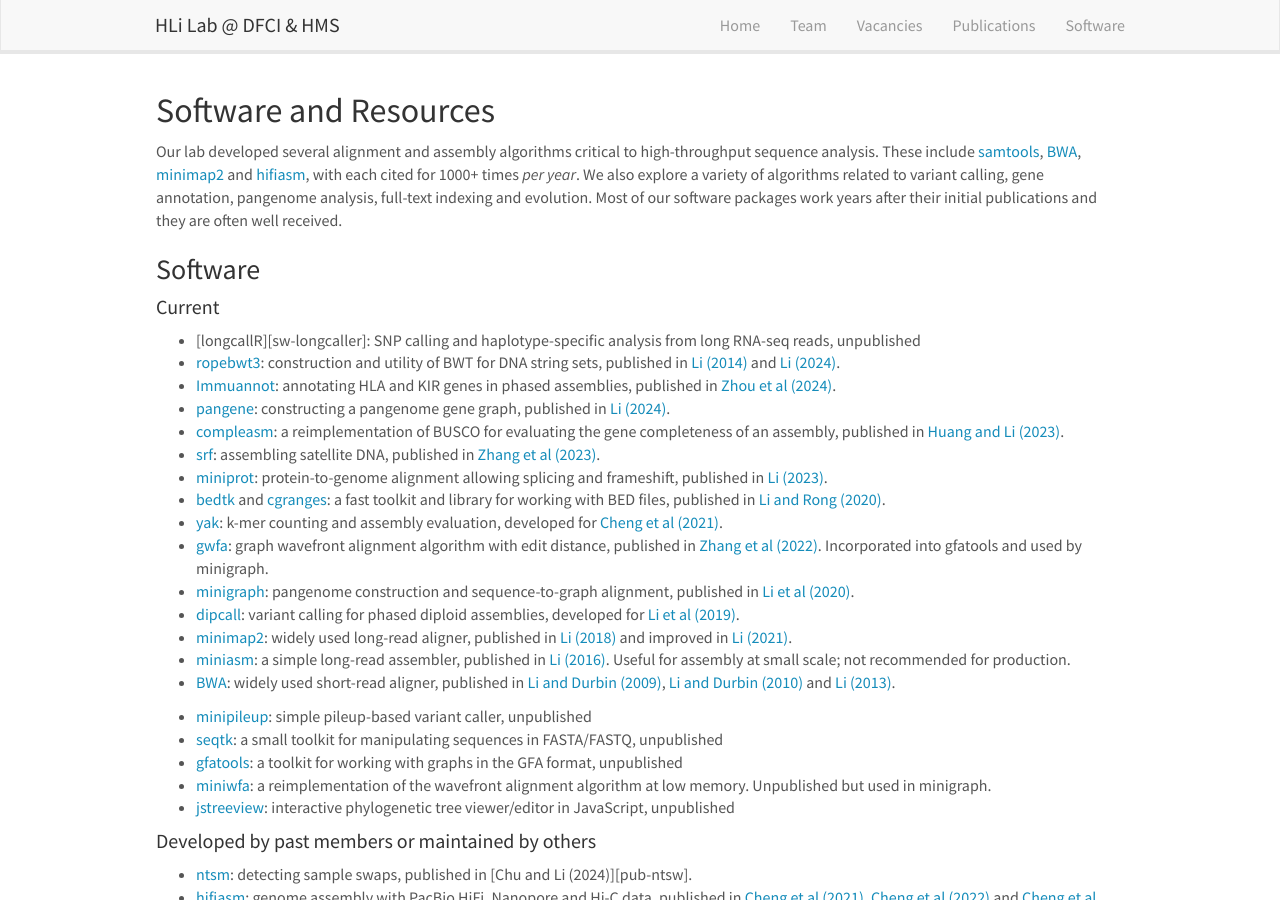
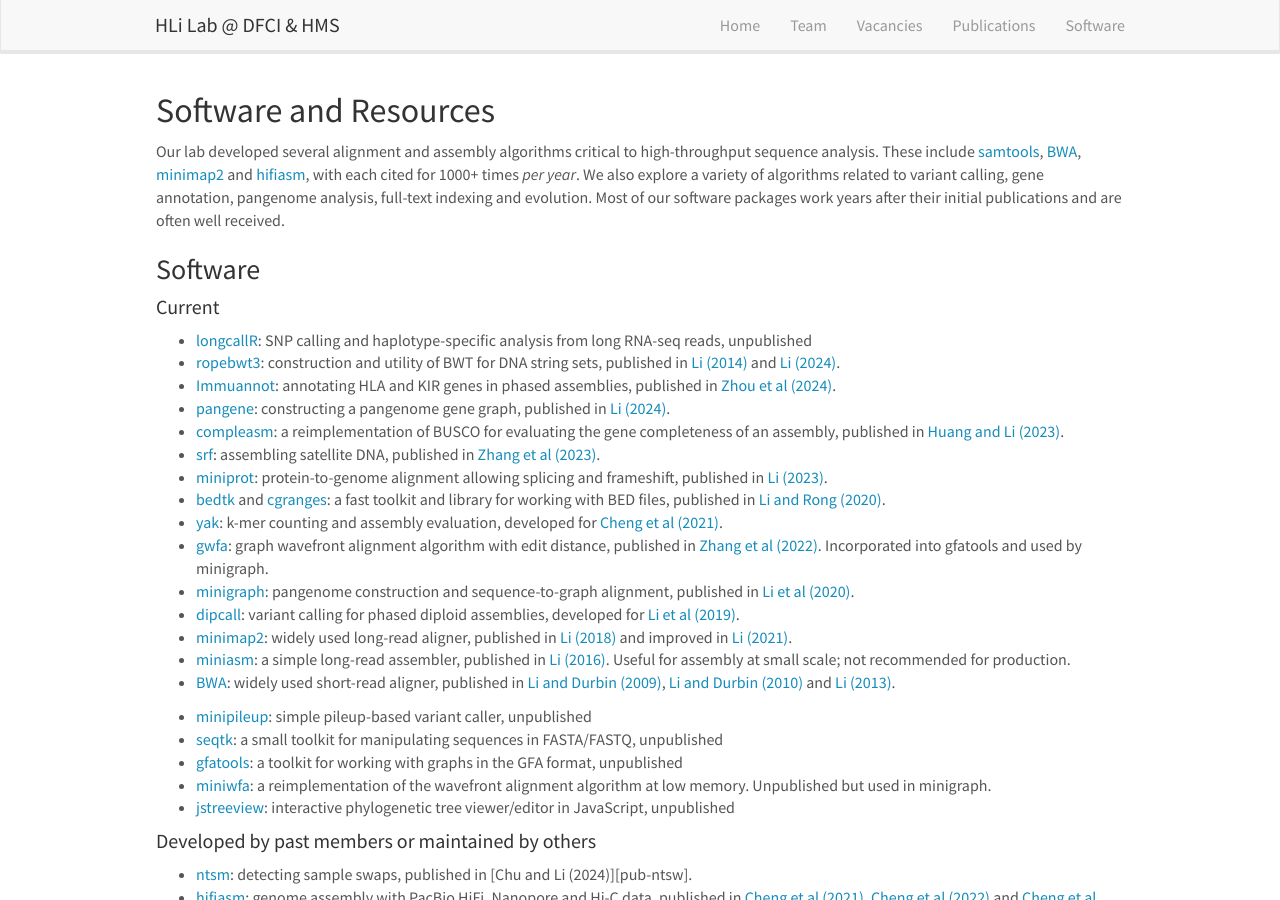
Before and after one commit to hlilab/hlilab.github.io, a Jekyll site: the page built from _pages/software.md, in a window 1280 px wide and 900 px high. Built offline with Jekyll 4.4.1, drawn with Linux system fonts in a browser that asks for light colours; nearby versions of some CDN libraries.

Commit message:
added a missing link

```diff
--- a/_pages/software.md
+++ b/_pages/software.md
@@ -12,7 +12,7 @@ Our lab developed several alignment and assembly algorithms critical to high-thr
 These include [samtools][sw-samtools], [BWA][sw-bwa], [minimap2][sw-minimap2] and [hifiasm][sw-hifiasm],
 with each cited for 1000+ times *per year*.
 We also explore a variety of algorithms related to variant calling, gene annotation, pangenome analysis, full-text indexing and evolution.
-Most of our software packages work years after their initial publications and they are often well received.
+Most of our software packages work years after their initial publications and are often well received.
 
 ### Software
 
```
Also changed, not shown: other parts of _pages/software.md (+1 -0 lines).
